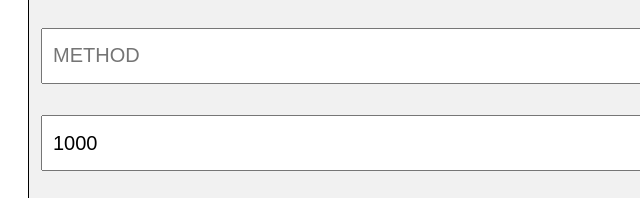
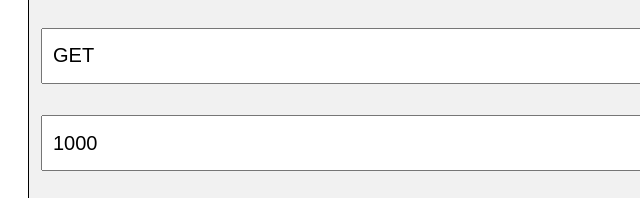
Before and after one commit to madaoNeet/check, a plain HTML site: page index.html in a window 1280 px wide. Shown: the part 180-378 px from the top of the page, 0-640 px from the left. Drawn offline with nearby package versions, Linux system fonts and the light colour scheme.

Commit message:
Update index.html

```diff
--- a/index.html
+++ b/index.html
@@ -49,6 +49,7 @@
         />
         <input
           id="method"
+          value="GET"
           style="width: 100%; height: 50px; font-size: 20px; padding-left: 10px"
           type="text"
           placeholder="METHOD"
@@ -111,14 +112,13 @@
         const url = inputUrl.value;
         const ms = inputDelay.value < 100 ? 100 : inputDelay.value;
         const method = inputMethod.value ? "GET" : inputMethod.value;
-        console.log(url, ms, method);
         await delay(ms);
 
         $.ajax({
           type: method,
           url: url,
           success: function (response) {
-            console.log("success");
+            console.log("**success",response, "**");
             showNoti();
             btnStop.click();
             window.open(url, "_blank");
```
